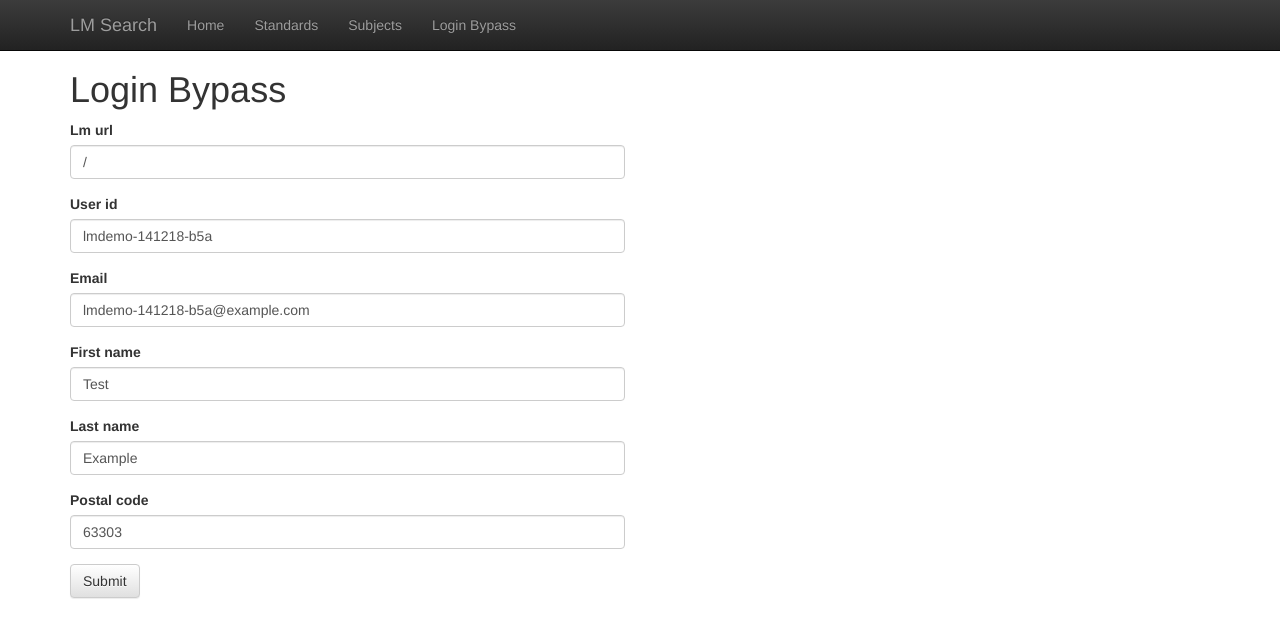
After one commit to dougvanhorn/pbslm-search-demo, a Django app: a page that uses templates/base.html in a window 1280 px wide. The commit adds this page. Shown: the top 638 px of the page. Run offline with Django 3.2, Linux system fonts and the light colour scheme; some libraries are stand-ins or nearby versions.

Commit message:
Added Login Bypass form for testing.

```diff
--- a/lmdemo/forms.py
+++ b/lmdemo/forms.py
@@ -7,3 +7,15 @@ class SearchForm(forms.Form):
     facet_grades = forms.CharField(required=False)
     facet_language = forms.CharField(required=False)
     facet_subject = forms.CharField(required=False)
+
+
+
+class LoginBypassForm(forms.Form):
+    """Capture login bypass values.
+    """
+    lm_url = forms.CharField(max_length=300)
+    user_id = forms.CharField(max_length=100)
+    email = forms.CharField(max_length=300)
+    first_name = forms.CharField(max_length=100)
+    last_name = forms.CharField(max_length=100)
+    postal_code = forms.CharField(max_length=10, required=False)
--- a/lmdemo/loginbypass.py
+++ b/lmdemo/loginbypass.py
@@ -8,12 +8,29 @@ import requests
 from django.conf import settings
 
 LOGIN_BYPASS_URL = 'http://www.pbslearningmedia.org/bypass/create_token/'
+LOGIN_BYPASS_URL = 'http://panda.example.com/bypass/create_token/'
 
 
 log = logging.getLogger(__name__)
 
 
-def get_redirect(url, user_id, email, first_name=None, last_name=None):
+class LoginBypassError(Exception):
+    """Generic exception for Login Bypass.
+
+    Attributes:
+        response: the `requests.Response` from the API.
+
+
+    """
+    def __init__(self, response):
+        self.response = response
+
+    def __str__(self):
+        return repr(self.response)
+
+
+def get_redirect(url, user_id, email, first_name=None, last_name=None,
+                 postal_code=None):
     """Retreive a redirect URL from the Login Bypass API.
     """
 
@@ -24,6 +41,7 @@ def get_redirect(url, user_id, email, first_name=None, last_name=None):
         'lm_url': url,
         'first_name': first_name,
         'last_name': last_name,
+        'postal_code': postal_code,
     }
 
     response = requests.post(LOGIN_BYPASS_URL, data=payload)
@@ -32,15 +50,16 @@ def get_redirect(url, user_id, email, first_name=None, last_name=None):
     # possible to get a good response from the server but have it show up with
     # 4xx status code.
 
+    if not response.ok:
+        log.debug("POSTing to %s.", LOGIN_BYPASS_URL)
+        log.debug("Payload: %s", payload)
+        log.debug("Status Code: {}".format(response.status_code))
+        log.error("Login Bypass API did not return a redirect url.")
+        log.error(response.text)
+        exc = LoginBypassError(response=response)
+        raise exc
+
     data = response.json()
 
-    if 'redirect_url' in data:
-        log.debug("Login Bypass API success.  Returning redirect: %s", data['redirect_url'])
-        return data['redirect_url']
-
-    else:
-        log.error("Login Bypass API did not return a redirect url.")
-        log.error(json.dumps(data, indent=4))
-        raise Exception(
-           "Unable to retrieve a redirect URL from Login Bypass API."
-        )
+    log.debug("Login Bypass API success.  Returning redirect: %s", data['redirect_url'])
+    return data['redirect_url']
--- a/lmdemo/settings.py
+++ b/lmdemo/settings.py
@@ -50,6 +50,8 @@ INSTALLED_APPS = (
     'django.contrib.sessions',
     'django.contrib.messages',
     'django.contrib.staticfiles',
+
+    'bootstrap3',
 )
 
 MIDDLEWARE_CLASSES = (
--- a/lmdemo/urls.py
+++ b/lmdemo/urls.py
@@ -18,4 +18,12 @@ urlpatterns = patterns(
     url(r'^login-bypass$',
         lmdemo.views.login_bypass,
         name="login_bypass"),
+
+    url(r'^login-bypass-form$',
+        lmdemo.views.login_bypass_form,
+        name="login_bypass_form"),
+
+    url(r'^login-bypass-error$',
+        lmdemo.views.login_bypass_error,
+        name="login_bypass_error"),
 )
--- a/lmdemo/views.py
+++ b/lmdemo/views.py
@@ -1,8 +1,11 @@
 # Views for exploring the LM API.
+import datetime
+import hashlib
 import json
 import pygments
 import pygments.lexers
 import pygments.formatters
+import random
 
 from django import http
 from django.contrib import messages
@@ -75,6 +78,57 @@ def homepage(request):
         form = forms.SearchForm()
 
     return render(request, t, d)
+
+
+def login_bypass_error(request):
+    """Show the Error response from the API.
+    """
+    return http.HttpResponse(request.session.get('login_bypass_error'))
+
+
+def login_bypass_form(request):
+    template = 'login-bypass.html'
+    context = {}
+
+    if request.method == 'GET':
+        today = datetime.date.today()
+        random_string = hashlib.md5(bytes(str(random.random()).encode('utf-8'))).hexdigest()
+        user_id = today.strftime('lmdemo-%y%m%d-')
+        user_id += random_string[:3]
+
+        initial_form = {
+            'lm_url': '/',
+            'first_name': 'Test',
+            'last_name': 'Example',
+            'user_id': user_id,
+            'email': '{}@example.com'.format(user_id),
+            'postal_code': '63303',
+        }
+        form = forms.LoginBypassForm(initial=initial_form)
+        context['form'] = form
+        return render(request, template, context)
+
+    else:
+        form = forms.LoginBypassForm(request.POST)
+        if form.is_valid():
+            cleaned_data = form.cleaned_data
+            try:
+                redirect_url = loginbypass.get_redirect(
+                    url=cleaned_data.get('lm_url'),
+                    user_id=cleaned_data.get('user_id'),
+                    email=cleaned_data.get('email'),
+                    first_name=cleaned_data.get('first_name'),
+                    last_name=cleaned_data.get('last_name'),
+                    postal_code=cleaned_data.get('postal_code'),
+                )
+                return http.HttpResponseRedirect(redirect_url)
+
+            except loginbypass.LoginBypassError as e:
+                request.session['login_bypass_error'] = e.response.text
+                context['login_bypass_error'] = e
+
+        context['form'] = form
+        return render(request, template, context)
 
 
 def login_bypass(request):
--- a/requirements.txt
+++ b/requirements.txt
@@ -2,6 +2,9 @@
 
 # Django.
 Django==1.6.5
+
+# Bootstrap
+django-bootstrap3==5.0.3
 
 # For making API calls easier.
 requests==2.3.0
--- a/templates/base.html
+++ b/templates/base.html
@@ -42,6 +42,7 @@
                     <li><a href="/">Home</a></li>
                     <li><a href="/standards/">Standards</a></li>
                     <li><a href="/subjects/">Subjects</a></li>
+                    <li><a href="{% url "login_bypass_form" %}">Login Bypass</a></li>
                 </ul>
             </div><!--/.nav-collapse -->
         </div><!-- /.container -->
--- /dev/null
+++ b/templates/login-bypass.html
@@ -0,0 +1,43 @@
+{% extends "base.html" %}
+
+{% load bootstrap3 %}
+
+
+{% block title %}Login Bypass{% endblock %}
+
+{% block content %}
+<div class="container">
+
+    <div class="row">
+        <div class="col-md-12">
+            <h1>Login Bypass</h1>
+        </div>
+    </div>
+
+    <div class="row">
+        <div class="col-md-6">
+
+            <form action="{% url "login_bypass_form" %}" method="post" role="form" class="form">
+                {% csrf_token %}
+                {% bootstrap_form form %}
+                {% buttons %}
+                <button type="submit" class="btn btn-default">Submit</button>
+                {% endbuttons %}
+            </form>
+
+        </div>
+    </div>
+
+
+    {% if login_bypass_error %}
+    <div class="row">
+        <div class="col-md-12">
+            <h1>Status Code: {{ login_bypass_error.response.status_code }}</h1>
+            <iframe width="100%" height="800px" src="{% url "login_bypass_error" %}"></iframe>
+        </div>
+    </div>
+    {% endif %}
+
+
+</div><!-- /.container -->
+{% endblock content %}
```
